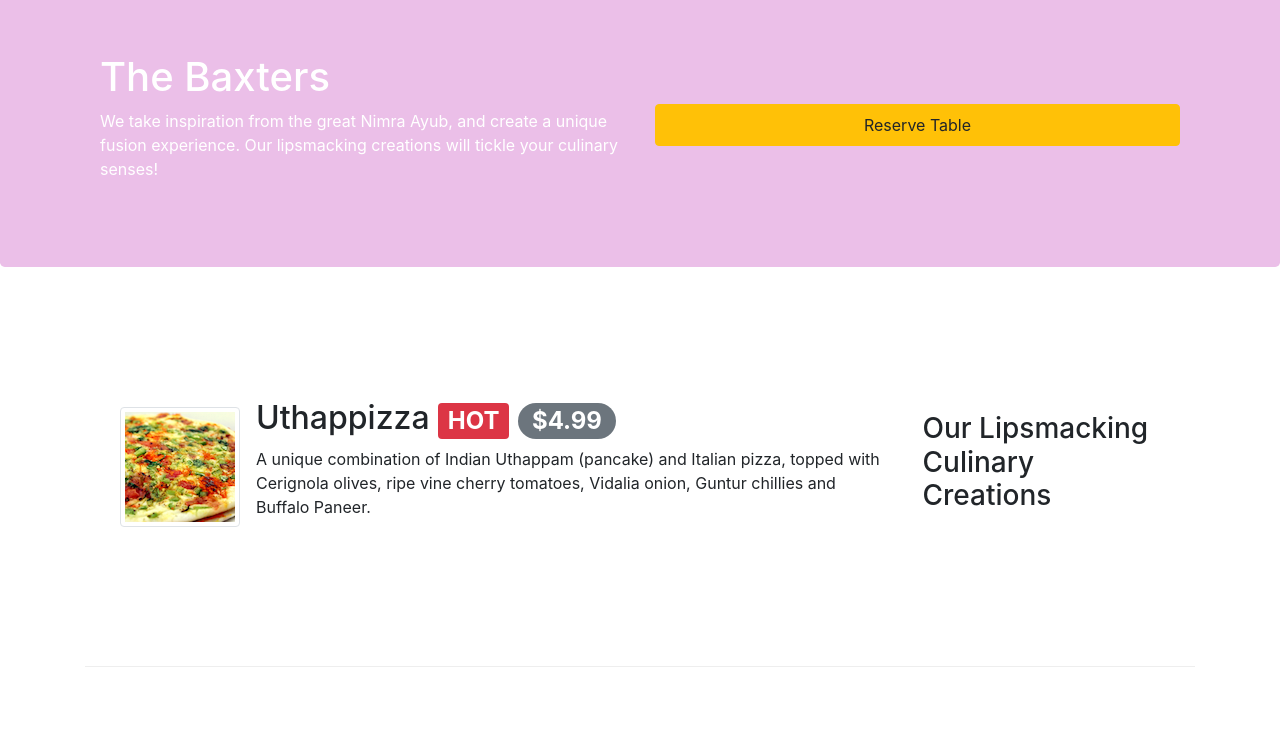
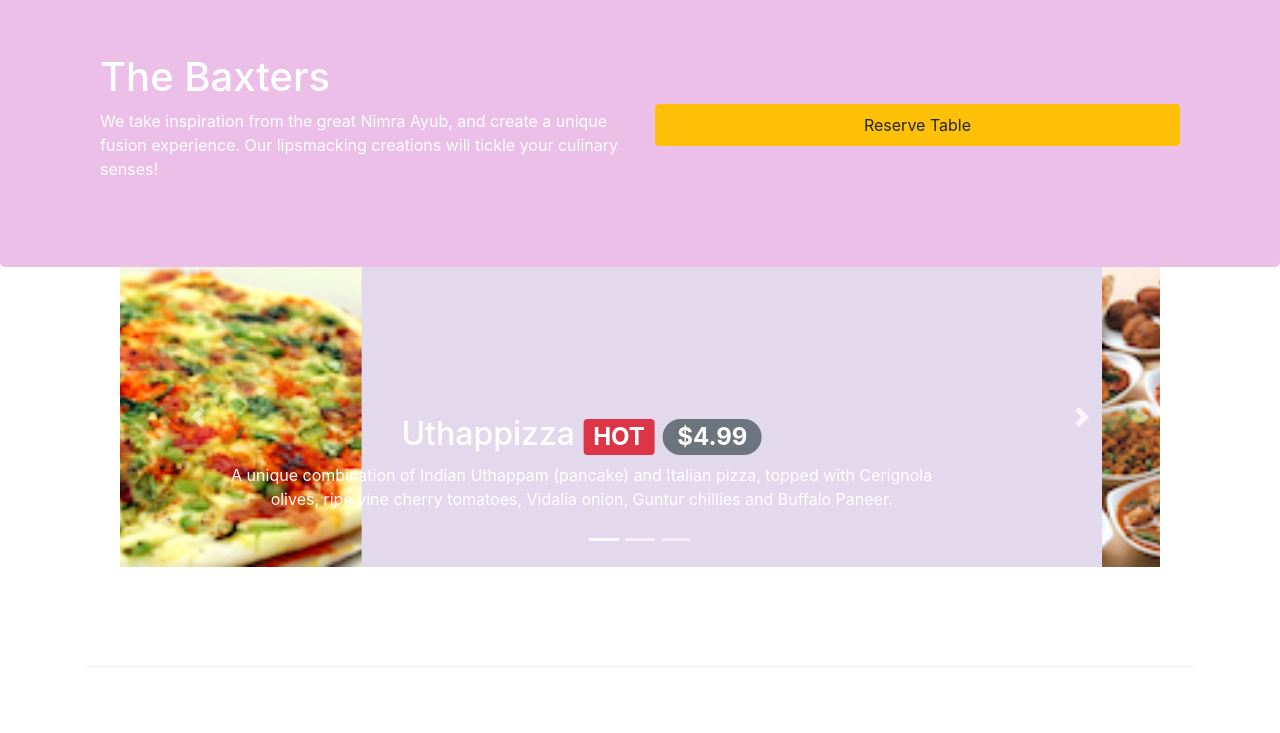
Before and after one commit to abdullah9932/baxtercrumbles-test, a website: page index.html in a window 1280 px wide. Shown: the part 67-800 px from the top of the page. Drawn offline with nearby package versions, Linux system fonts and the light colour scheme.

Commit message:
Carousel

```diff
--- a/css/styles.css
+++ b/css/styles.css
@@ -49,3 +49,16 @@ body{
     border-bottom: 1px solid #ddd;
     padding: 10px;
 }
+.carousel{
+    background: #E2D9EC;
+}
+.carousel-item{
+    height:300px;
+}
+
+.carousel-item img{
+    position:absolute;
+    top: 0;
+    left:0;
+    min-height:300px;
+}
--- a/index.html
+++ b/index.html
@@ -91,6 +91,55 @@
     </header>
 
     <div class="container">
+        <div class="row row-content">
+            <div class="col">
+                <div id="mycarousel" class="carousel slide" data-ride="carousel">
+                    <div class="carousel-inner" role="listbox">
+                        <div class="carousel-item active">
+                            <img class="d-block img-fluid" src="img/uthappizza.png" alt="Uthapizza">
+                            <div class="carousel-caption d-none d-md-block">
+                                <h2>Uthappizza <span class="badge badge-danger">HOT</span> <span class="badge badge-pill badge-secondary">$4.99</span></h2>
+                                <p class="d-none d-sm-block">A unique combination of Indian Uthappam (pancake) and Italian pizza, topped with Cerignola olives, ripe vine cherry tomatoes, Vidalia onion, Guntur chillies and Buffalo Paneer.</p>
+                            </div>
+                        </div>
+                        <div class="carousel-item">
+                            <img class="d-block img-fluid" src="img/buffet.png" alt="Buffet">
+                            <div class="carousel-caption d-none d-md-block">
+                                <h2>Weekend Grand Buffet <span class="badge badge-danger">NEW</span></h2>
+                                <p class="d-none d-sm-block">Featuring mouthwatering combinations with a choice of five different salads, six enticing appetizers, six main entrees and five choicest desserts. Free flowing bubbly and soft drinks. All for just $19.99 per person </p>
+                            </div>
+                        </div>
+                        <div class="carousel-item">
+                            <img class="d-block img-fluid" src="img/alberto.png" alt="Alberto">
+                            <div class="carousel-caption d-none d-md-block">
+                                <h4>Executive Chef</h4>
+                                <p class="d-none d-sm-block">Award winning three-star Michelin chef with wide International experience having worked closely with whos-who in the culinary world, he specializes in creating mouthwatering Indo-Italian fusion experiences. </p>
+                            </div>
+                        </div>
+                    </div>
+                    <ol class="carousel-indicators">
+                        <li data-target="#mycarousel" data-slide-to="0" class="active">
+                        </li>
+                        <li data-target="#mycarousel" data-slide-to="1">
+                        </li>
+                        <li data-target="#mycarousel" data-slide-to="2">
+                        </li>
+                    </ol>
+                    <a class="carousel-control-prev" href="#mycarousel" role="button" data-slide="prev">
+                        <span class="carousel-control-prev-icon">
+                        </span>
+                    </a>
+                    <a class="carousel-control-next" href="#mycarousel" role="button" data-slide="next">
+                        <span class="carousel-control-next-icon">
+                        </span>
+                    </a>
+                    <a class="carousel-control-next" href="#mycarousel" role="button" data-slide="next">
+                        <span class="carousel-control-next-icon">
+                        </span>
+                    </a>
+                </div>
+            </div>
+        </div>
         <div class="row row-content align-items-center">
             <div class="col-12 col-sm-4 order-sm-last col-md-3">
                 <h3>Our Lipsmacking Culinary Creations</h3>
```
